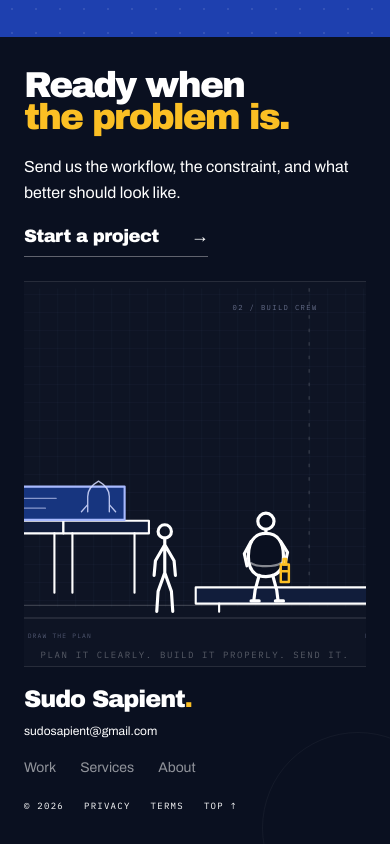
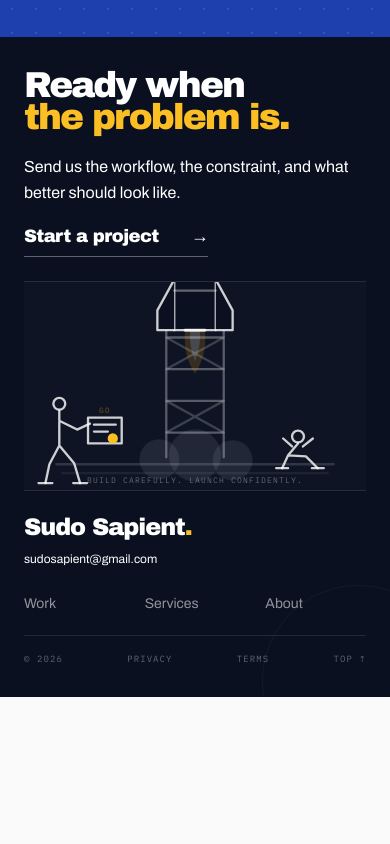
Before and after one commit to Sudo-Sapient/SudoSapient-Version-2, a Next.js app: page / in a window 390 px wide. Shown: the part 9263-10107 px from the top of the page. After the commit the page ends 9960 px from the top, so only its background shows below. Built offline with nearby package versions, Linux system fonts and the light colour scheme.

Commit message:
Fix mobile footer layout and launch animation

```diff
--- a/components/layout/Footer.tsx
+++ b/components/layout/Footer.tsx
@@ -1,6 +1,7 @@
 import Link from "next/link";
 import { Container } from "./Container";
 import { FooterScene } from "./FooterScene";
+import { MobileFooterLaunch } from "./MobileFooterLaunch";
 
 const links = [
   { href: "/work", label: "Work" },
@@ -38,11 +39,14 @@ export function Footer() {
           </div>
         </div>
 
-        <div className="mt-6 border-y border-white/10 bg-white/[0.015]">
+        <div className="mt-6 border-y border-white/10 bg-white/[0.015] sm:hidden">
+          <MobileFooterLaunch />
+        </div>
+        <div className="mt-6 hidden border-y border-white/10 bg-white/[0.015] sm:block">
           <FooterScene />
         </div>
 
-        <div className="mt-4 flex flex-col gap-4 sm:flex-row sm:items-end sm:justify-between">
+        <div className="mt-5 flex flex-col gap-6 sm:mt-4 sm:flex-row sm:items-end sm:justify-between sm:gap-4">
           <div>
             <Link
               href="/"
@@ -60,8 +64,8 @@ export function Footer() {
           </div>
 
           <div className="flex flex-col gap-5 sm:items-end">
-            <nav aria-label="Footer navigation">
-              <ul className="flex flex-wrap gap-x-6 gap-y-2">
+            <nav aria-label="Footer navigation" className="w-full sm:w-auto">
+              <ul className="grid grid-cols-3 gap-x-5 gap-y-3 sm:flex sm:flex-wrap sm:gap-x-6 sm:gap-y-2">
                 {links.map((link) => (
                   <li key={link.href}>
                     <Link
@@ -74,7 +78,7 @@ export function Footer() {
                 ))}
               </ul>
             </nav>
-            <div className="text-white/28 flex flex-wrap gap-x-5 gap-y-2 font-mono text-[9px] uppercase tracking-[0.14em]">
+            <div className="sm:text-white/28 flex w-full items-center justify-between gap-3 border-t border-white/10 pt-4 font-mono text-[9px] uppercase tracking-[0.12em] text-white/35 sm:w-auto sm:justify-start sm:border-0 sm:pt-0 sm:tracking-[0.14em]">
               <span>© {year}</span>
               <Link href="/privacy" className="transition-colors hover:text-white">
                 Privacy
--- a/components/layout/FooterScene.tsx
+++ b/components/layout/FooterScene.tsx
@@ -13,7 +13,12 @@ export function FooterScene() {
 
   React.useLayoutEffect(() => {
     const el = root.current;
-    if (!el || window.matchMedia("(prefers-reduced-motion: reduce)").matches) return;
+    if (
+      !el ||
+      window.matchMedia("(max-width: 639px)").matches ||
+      window.matchMedia("(prefers-reduced-motion: reduce)").matches
+    )
+      return;
 
     const ctx = gsap.context(() => {
       const q = (selector: string) => el.querySelector(selector);
--- /dev/null
+++ b/components/layout/MobileFooterLaunch.tsx
@@ -0,0 +1,165 @@
+"use client";
+
+import * as React from "react";
+import { gsap } from "gsap";
+
+/** Compact phone-only footer scene. It is authored for a 320px canvas instead
+ * of cropping the 960px five-person desktop workshop. */
+export function MobileFooterLaunch() {
+  const root = React.useRef<HTMLDivElement>(null);
+
+  React.useLayoutEffect(() => {
+    const el = root.current;
+    if (
+      !el ||
+      window.matchMedia("(min-width: 640px)").matches ||
+      window.matchMedia("(prefers-reduced-motion: reduce)").matches
+    )
+      return;
+
+    const ctx = gsap.context(() => {
+      const rocket = el.querySelector("[data-mobile-rocket]");
+      const flame = el.querySelector("[data-mobile-flame]");
+      const smoke = el.querySelectorAll("[data-mobile-smoke]");
+      const button = el.querySelector("[data-mobile-button]");
+      const operator = el.querySelector("[data-mobile-operator]");
+      const builderStand = el.querySelector("[data-mobile-builder-stand]");
+      const builderDuck = el.querySelector("[data-mobile-builder-duck]");
+      const status = el.querySelector("[data-mobile-status]");
+
+      gsap.set([flame, smoke, builderDuck, status], { autoAlpha: 0 });
+
+      const tl = gsap.timeline({ repeat: -1, repeatDelay: 1.2 });
+      tl.to(operator, { x: 5, duration: 0.35, ease: "power2.inOut" })
+        .to(button, {
+          scale: 0.7,
+          transformOrigin: "50% 50%",
+          duration: 0.14,
+          yoyo: true,
+          repeat: 1,
+        })
+        .to(status, { autoAlpha: 1, duration: 0.2 }, "<")
+        .to([flame, smoke], { autoAlpha: 1, duration: 0.15 })
+        .to(builderStand, { autoAlpha: 0, duration: 0.1 }, "<")
+        .to(builderDuck, { autoAlpha: 1, duration: 0.1 }, "<")
+        .to(
+          flame,
+          {
+            scaleY: 1.28,
+            transformOrigin: "50% 0%",
+            duration: 0.1,
+            repeat: 5,
+            yoyo: true,
+          },
+          "<"
+        )
+        .to(
+          smoke,
+          {
+            scale: 1.55,
+            x: (index) => (index === 0 ? -16 : index === 2 ? 16 : 0),
+            opacity: 0.18,
+            transformOrigin: "50% 50%",
+            stagger: 0.04,
+            duration: 0.55,
+          },
+          "<"
+        )
+        .to(rocket, { y: -215, duration: 1.25, ease: "power2.in" })
+        .to([flame, status], { autoAlpha: 0, duration: 0.25 }, "<0.85")
+        .to(smoke, { autoAlpha: 0, duration: 0.45 }, "<")
+        .to({}, { duration: 0.55 })
+        .set(rocket, { y: 0 })
+        .set(smoke, { clearProps: "transform,opacity" })
+        .set(builderDuck, { autoAlpha: 0 })
+        .set(builderStand, { autoAlpha: 1 })
+        .to(operator, { x: 0, duration: 0.25 });
+    }, root);
+
+    return () => ctx.revert();
+  }, []);
+
+  return (
+    <div
+      ref={root}
+      className="relative h-[13rem] w-full overflow-hidden"
+      aria-label="Two builders launch a compact rocket"
+    >
+      <svg
+        viewBox="0 0 320 210"
+        fill="none"
+        stroke="currentColor"
+        strokeWidth="2.35"
+        strokeLinecap="round"
+        strokeLinejoin="round"
+        className="h-full w-full text-white/80"
+      >
+        <path d="M20 184h280" opacity=".18" />
+        <path d="M26 193h268" opacity=".08" />
+
+        {/* Compact launch tower provides structure without tiny labels. */}
+        <path d="M131 38v139M189 38v139M131 56h58M131 88h58M131 120h58M131 152h58" opacity=".38" />
+        <path d="M131 56l58 32M189 56l-58 32M131 120l58 32M189 120l-58 32" opacity=".24" />
+
+        <g data-mobile-rocket transform="translate(160 41)">
+          <path d="M0 0C-17 16-23 38-21 76v55h42V76C23 38 17 16 0 0Z" fill="#0a1020" />
+          <path d="M-21 80-38 111v20h17M21 80l17 31v20H21" fill="#0a1020" />
+          <circle cx="0" cy="53" r="10" fill="#FBBF24" fillOpacity=".15" stroke="#FBBF24" />
+          <path d="M-13 20h26M-21 91h42" opacity=".45" />
+          <path d="M-10 131h20" strokeWidth="3" />
+          <g data-mobile-flame transform="translate(0 132)" stroke="none">
+            <path d="M-10 0C-12 22-5 35 0 43 5 35 12 22 10 0Z" fill="#F59E0B" opacity=".75" />
+            <path d="M-5 0C-6 14-2 25 0 30 2 25 6 14 5 0Z" fill="#FFF7D6" />
+          </g>
+        </g>
+
+        {/* Ground smoke stays wholly inside the phone canvas. */}
+        <g fill="#D9E5F4" stroke="none">
+          <circle data-mobile-smoke cx="140" cy="179" r="13" opacity=".32" />
+          <circle data-mobile-smoke cx="160" cy="175" r="17" opacity=".4" />
+          <circle data-mobile-smoke cx="182" cy="180" r="13" opacity=".32" />
+        </g>
+
+        {/* Left operator at a real console. */}
+        <g data-mobile-operator transform="translate(48 115)">
+          <circle cx="18" cy="8" r="6" />
+          <path d="M18 15v35M18 25 36 34 49 28M18 50 8 69 4 88M18 50l15 18 6 20" />
+          <path d="M-3 88h14M32 88h14" />
+          <path d="M47 22h34v26H47zM53 29h22M53 36h14" />
+          <circle data-mobile-button cx="72" cy="43" r="4" fill="#FBBF24" stroke="#FBBF24" />
+          <text
+            data-mobile-status
+            x="64"
+            y="17"
+            textAnchor="middle"
+            fill="#FBBF24"
+            stroke="none"
+            fontFamily="var(--font-mono)"
+            fontSize="8"
+            fontWeight="700"
+            letterSpacing="1"
+          >
+            GO
+          </text>
+        </g>
+
+        {/* Right builder has complete stand and duck poses. */}
+        <g transform="translate(246 121)">
+          <g data-mobile-builder-stand>
+            <circle cx="18" cy="8" r="6" />
+            <path d="M18 15v34M18 24 4 38 0 52M18 24l13 14 5 14M18 49 8 66 5 82M18 49l13 17 4 16" />
+            <path d="M-2 82h14M29 82h14" />
+          </g>
+          <g data-mobile-builder-duck>
+            <circle cx="18" cy="35" r="6" />
+            <path d="M18 42 8 54M8 54 2 67M8 54l18 1 12 12M12 45 3 37M23 45l10-8" />
+            <path d="M-4 67H8M32 67h12" />
+          </g>
+        </g>
+      </svg>
+      <p className="absolute inset-x-0 bottom-1 text-center font-mono text-[8px] uppercase tracking-[0.15em] text-white/35">
+        Build carefully. Launch confidently.
+      </p>
+    </div>
+  );
+}
```
